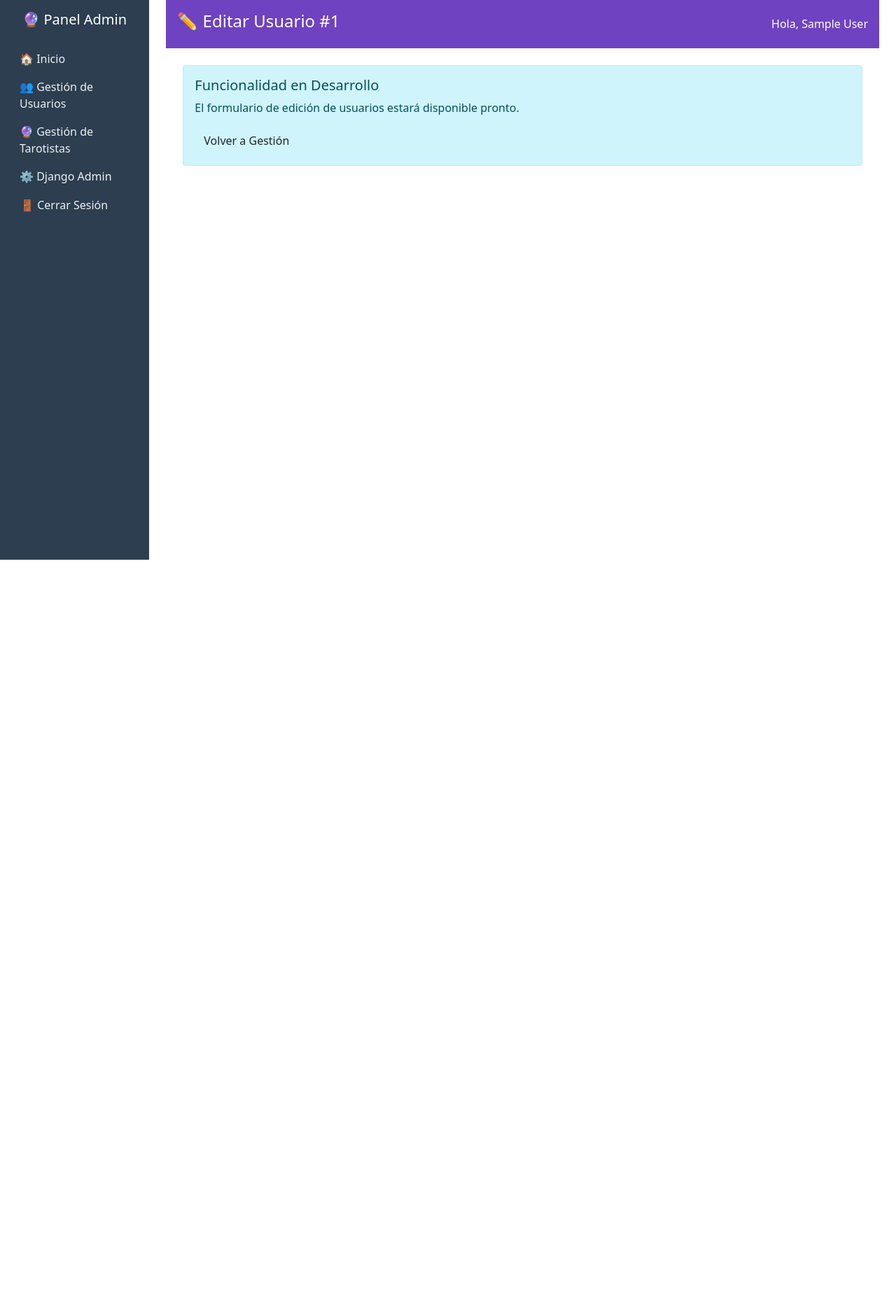
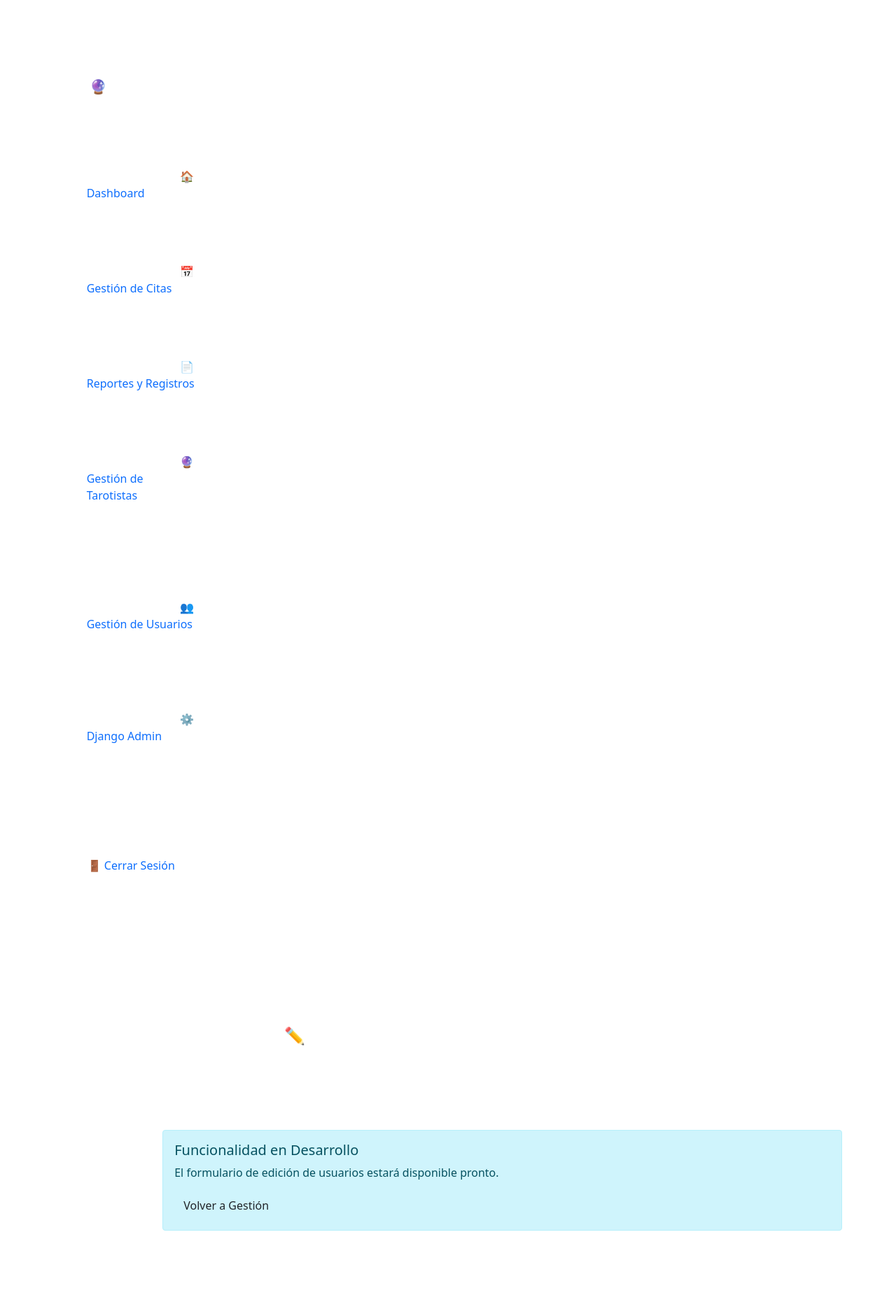
Before and after one commit to Vear511/taro-brujas, a Django app: page /admin-panel/editar-usuario/1/ in a window 1280 px wide. Shown: the whole page at 70% size. Before the commit the page ends 800 px from the top, so only its background shows below. Run offline with Django 5.2, Linux system fonts and the light colour scheme; the visitor is signed in with stand-in values (Sample User, id 1); parts of the project's set-up code (start-up, migrations or seed data) failed here and were passed over.

Commit message:
Update base_admin.html

```diff
--- a/templates/admin/base_admin.html
+++ b/templates/admin/base_admin.html
@@ -24,24 +24,37 @@
 <body>
     <div class="container-fluid">
         <div class="row">
-            <!-- Sidebar -->
                         <nav class="col-md-3 col-lg-2 d-md-block sidebar collapse">
                 <div class="position-sticky pt-3">
                     <h5 class="text-white text-center mb-4">🔮 Panel Admin</h5>
                     <ul class="nav flex-column">
                         <li class="nav-item">
                             <a class="nav-link" href="{% url 'home' %}">
-                                🏠 Inicio
+                                🏠 Dashboard
                             </a>
                         </li>
+
                         <li class="nav-item">
-                            <a class="nav-link" href="{% url 'gestion_usuarios' %}">
-                                👥 Gestión de Usuarios
+                            <a class="nav-link" href="{% url 'gestion_citas' %}">
+                                📅 Gestión de Citas
                             </a>
                         </li>
+
+                        <li class="nav-item">
+                            <a class="nav-link" href="{% url 'gestion_reportes' %}">
+                                📄 Reportes y Registros
+                            </a>
+                        </li>
+
                         <li class="nav-item">
                             <a class="nav-link" href="{% url 'gestion_tarotistas' %}">
                                 🔮 Gestión de Tarotistas
+                            </a>
+                        </li>
+
+                                                <li class="nav-item">
+                            <a class="nav-link" href="{% url 'usuarios:usuarios_lista' %}">
+                                👥 Gestión de Usuarios
                             </a>
                         </li>
                                                 <li class="nav-item">
@@ -61,9 +74,7 @@
                 </div>
             </nav>
 
-            <!-- Main content -->
                         <main class="col-md-9 ms-sm-auto col-lg-10 px-md-4">
-                <!-- Header -->
                                 <div class="admin-header text-white p-3 mb-4">
                     <div class="d-flex justify-content-between align-items-center">
                         <h4>{% block page_title %}Panel de Administración{% endblock %}</h4>
@@ -71,7 +82,6 @@
                     </div>
                 </div>
 
-                <!-- Messages -->
                                 {% if messages %}
                 <div class="messages">
                     {% for message in messages %}
@@ -83,7 +93,6 @@
                 </div>
                 {% endif %}
 
-                <!-- Content -->
                                 <div class="container-fluid">
                     {% block content %}
                     {% endblock %}
```
Lines whose indentation alone changed are shown as unchanged.
